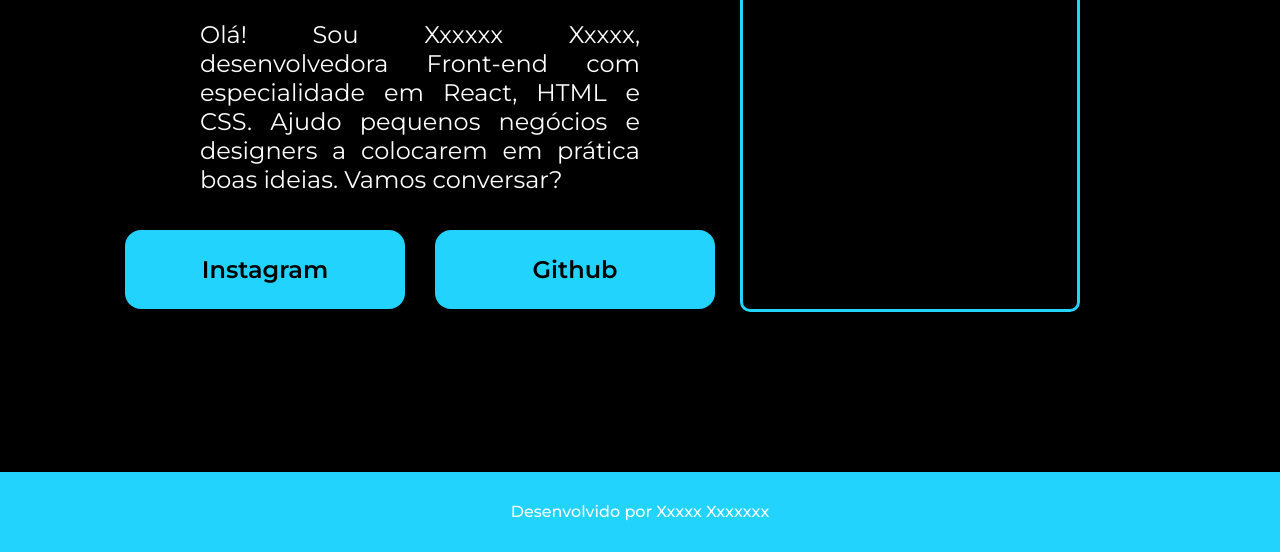
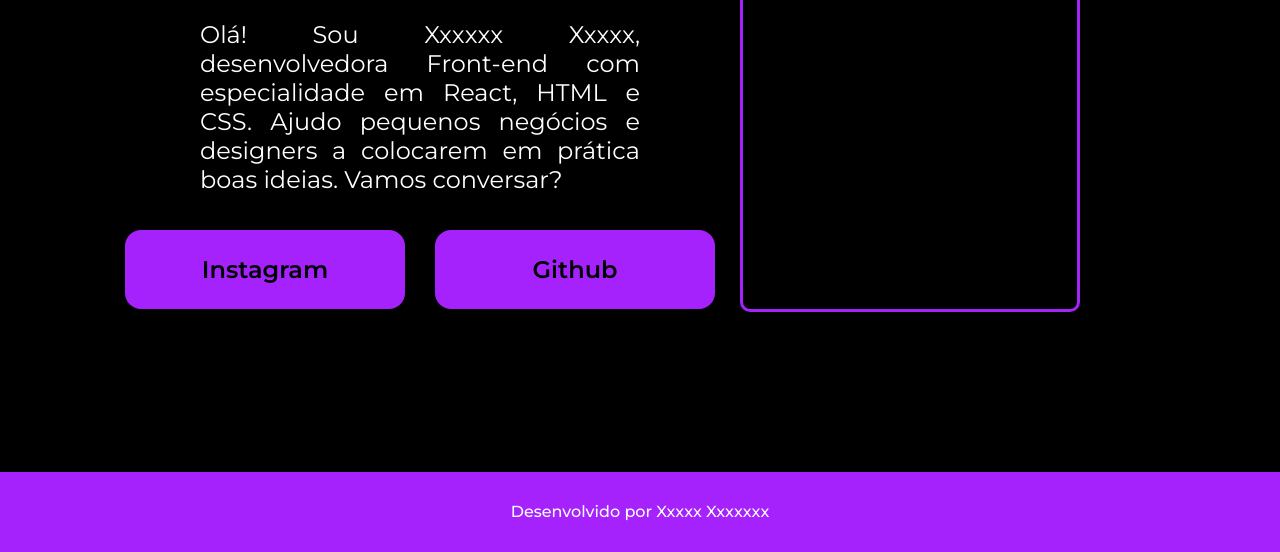
Before and after one commit to HugoTeste1998/tete, a plain HTML site: page index.html in a window 1280 px wide. Shown: the part 401-953 px from the top of the page. Drawn offline with nearby package versions, Linux system fonts and the light colour scheme; a web font is replaced by a local one.

Commit message:
Add files via upload

```diff
--- a/style.css
+++ b/style.css
@@ -8,7 +8,7 @@
     font-family: "Montserrat", sans-serif;
 }
 :root{
-    --color-theme: #22D4FD;
+    --color-theme: #a522fd;
     --color-theme2: #21c0e4;
     --color-white: #ffffff;
 
```
